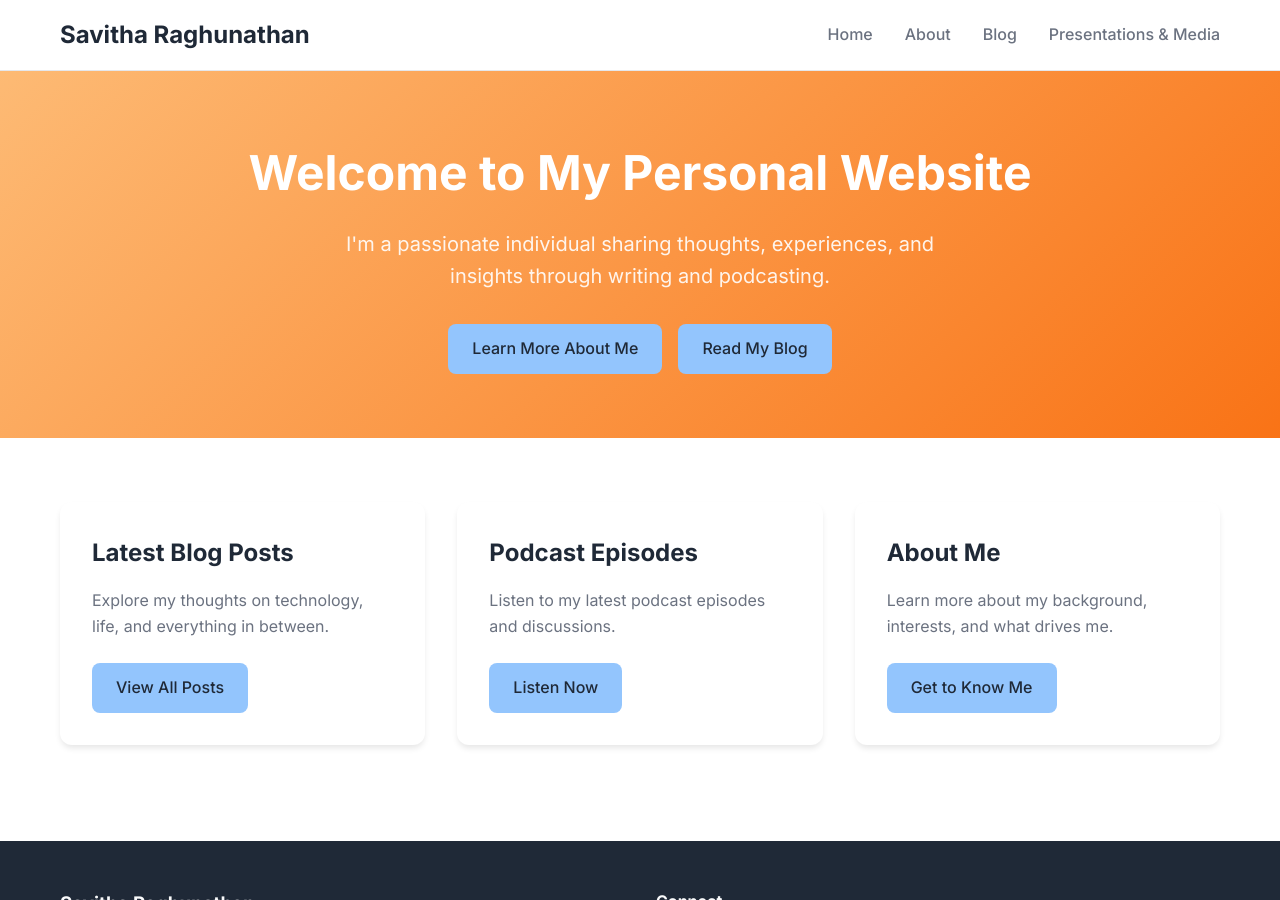
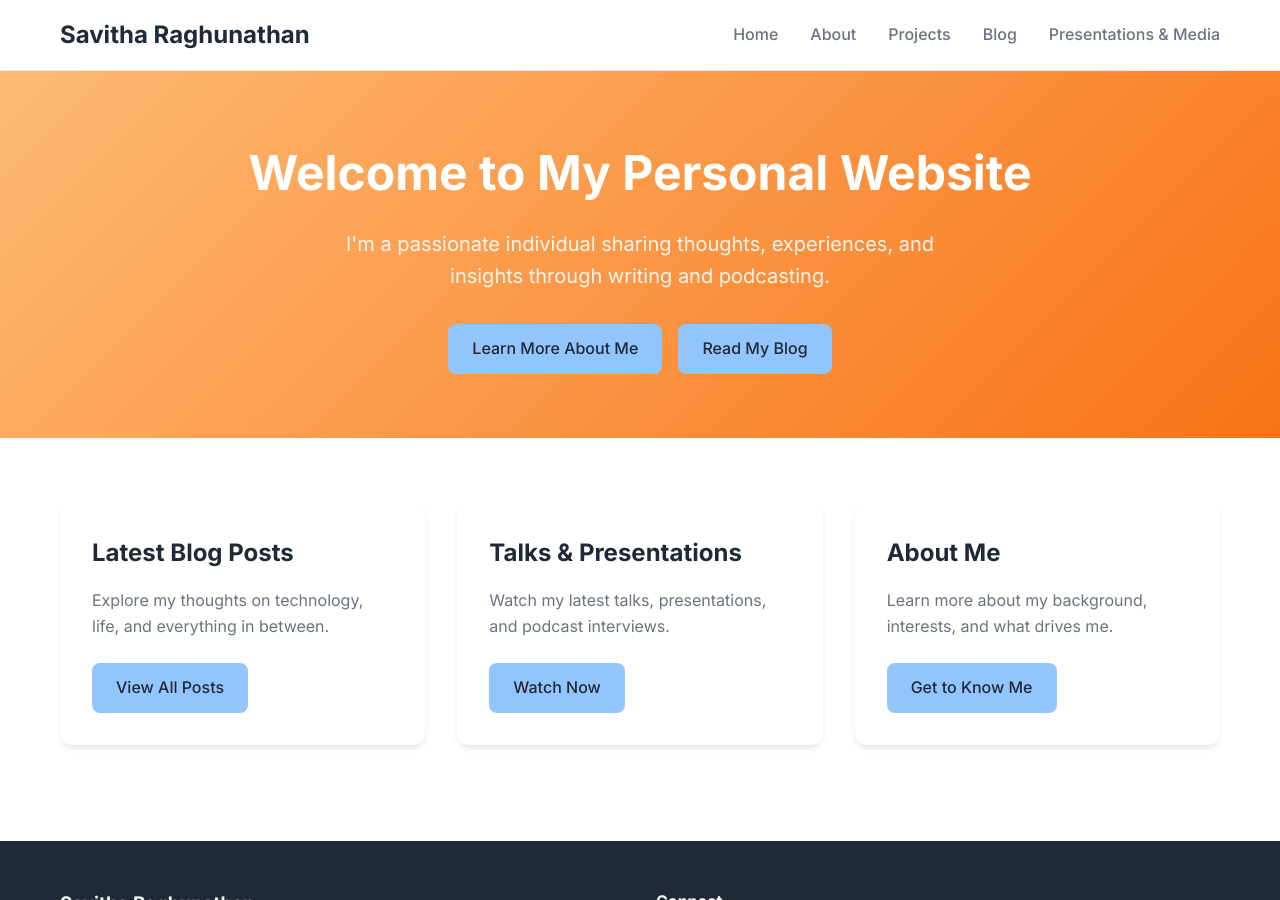
Before and after one commit to savitharaghunathan/savitharaghunathan.github.io, a Jekyll site: the page built from index.html, in a window 1280 px wide and 900 px high. Built offline with Jekyll 4.4.1, drawn with Linux system fonts in a browser that asks for light colours; the list of posts is cut into pages by our own code.

Commit message:
add projects

```diff
--- a/_layouts/default.html
+++ b/_layouts/default.html
@@ -15,6 +15,7 @@
     <!-- Styles -->
     <link rel="stylesheet" href="{{ '/assets/css/main.css' | relative_url }}">
     <link rel="stylesheet" href="{{ '/assets/css/components.css' | relative_url }}">
+    <link rel="stylesheet" href="{{ '/assets/css/projects.css' | relative_url }}">
 
     <!-- Fonts -->
     <link rel="preconnect" href="https://fonts.googleapis.com">
@@ -34,6 +35,7 @@
                 <ul class="nav-menu">
                     <li><a href="{{ '/' | relative_url }}" class="nav-link">Home</a></li>
                     <li><a href="{{ '/about/' | relative_url }}" class="nav-link">About</a></li>
+                    <li><a href="{{ '/projects/' | relative_url }}" class="nav-link">Projects</a></li>
                     <li><a href="{{ '/blog/' | relative_url }}" class="nav-link">Blog</a></li>
                     <li><a href="{{ '/podcasts/' | relative_url }}" class="nav-link">Presentations & Media</a></li>
                 </ul>
--- /dev/null
+++ b/assets/css/projects.css
@@ -0,0 +1,111 @@
+/* Projects Page Styles */
+
+.projects-grid {
+  padding: 4rem 0;
+}
+
+.projects-grid .container {
+  display: grid;
+  grid-template-columns: repeat(auto-fit, minmax(350px, 1fr));
+  gap: 2rem;
+  max-width: 1200px;
+  margin: 0 auto;
+  padding: 0 2rem;
+}
+
+.project-card {
+  background: #fff;
+  border-radius: 12px;
+  box-shadow: 0 4px 6px rgba(0, 0, 0, 0.1);
+  overflow: hidden;
+  transition: transform 0.3s ease, box-shadow 0.3s ease;
+  border: 1px solid #e1e5e9;
+}
+
+.project-card:hover {
+  transform: translateY(-4px);
+  box-shadow: 0 8px 25px rgba(0, 0, 0, 0.15);
+}
+
+
+
+.project-content {
+  padding: 2rem;
+}
+
+.project-content h3 {
+  color: #333;
+  margin-bottom: 1rem;
+  font-size: 1.5rem;
+  font-weight: 600;
+}
+
+.project-description {
+  color: #666;
+  line-height: 1.6;
+  margin-bottom: 1.5rem;
+  font-size: 0.95rem;
+}
+
+.project-tech {
+  display: flex;
+  flex-wrap: wrap;
+  gap: 0.5rem;
+  margin-bottom: 1.5rem;
+}
+
+.tech-tag {
+  background: #f8f9fa;
+  color: #495057;
+  padding: 0.25rem 0.75rem;
+  border-radius: 20px;
+  font-size: 0.8rem;
+  font-weight: 500;
+  border: 1px solid #e9ecef;
+}
+
+.project-links {
+  display: flex;
+  gap: 1rem;
+  flex-wrap: wrap;
+}
+
+.project-links .btn {
+  flex: 1;
+  min-width: 120px;
+  text-align: center;
+}
+
+/* Responsive Design */
+@media (max-width: 768px) {
+  .projects-grid .container {
+    grid-template-columns: 1fr;
+    padding: 0 1rem;
+  }
+
+  .project-content {
+    padding: 1.5rem;
+  }
+
+  .project-links {
+    flex-direction: column;
+  }
+
+  .project-links .btn {
+    flex: none;
+  }
+}
+
+@media (max-width: 480px) {
+  .projects-grid {
+    padding: 2rem 0;
+  }
+
+  .project-content {
+    padding: 1rem;
+  }
+
+  .project-content h3 {
+    font-size: 1.25rem;
+  }
+}
--- a/index.html
+++ b/index.html
@@ -23,9 +23,9 @@ title: Home
         </div>
 
         <div class="card">
-            <h2>Podcast Episodes</h2>
-            <p>Listen to my latest podcast episodes and discussions.</p>
-            <a href="/podcasts/" class="btn">Listen Now</a>
+            <h2>Talks & Presentations</h2>
+            <p>Watch my latest talks, presentations, and podcast interviews.</p>
+            <a href="/podcasts/" class="btn">Watch Now</a>
         </div>
 
         <div class="card">
```
Also changed, not shown: _pages/podcasts.md (+1 -0 lines), projects.md (added, +159 -0 lines).
